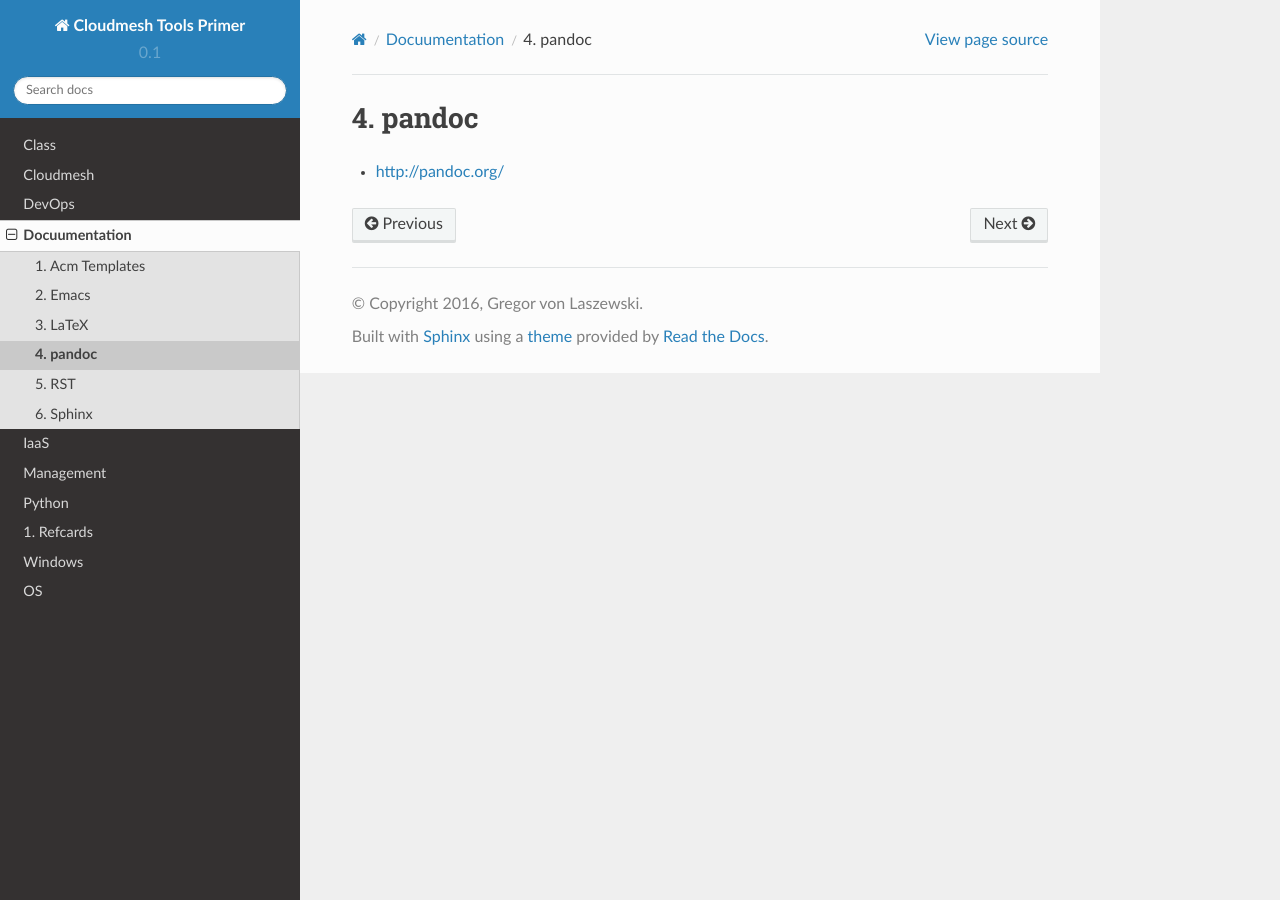
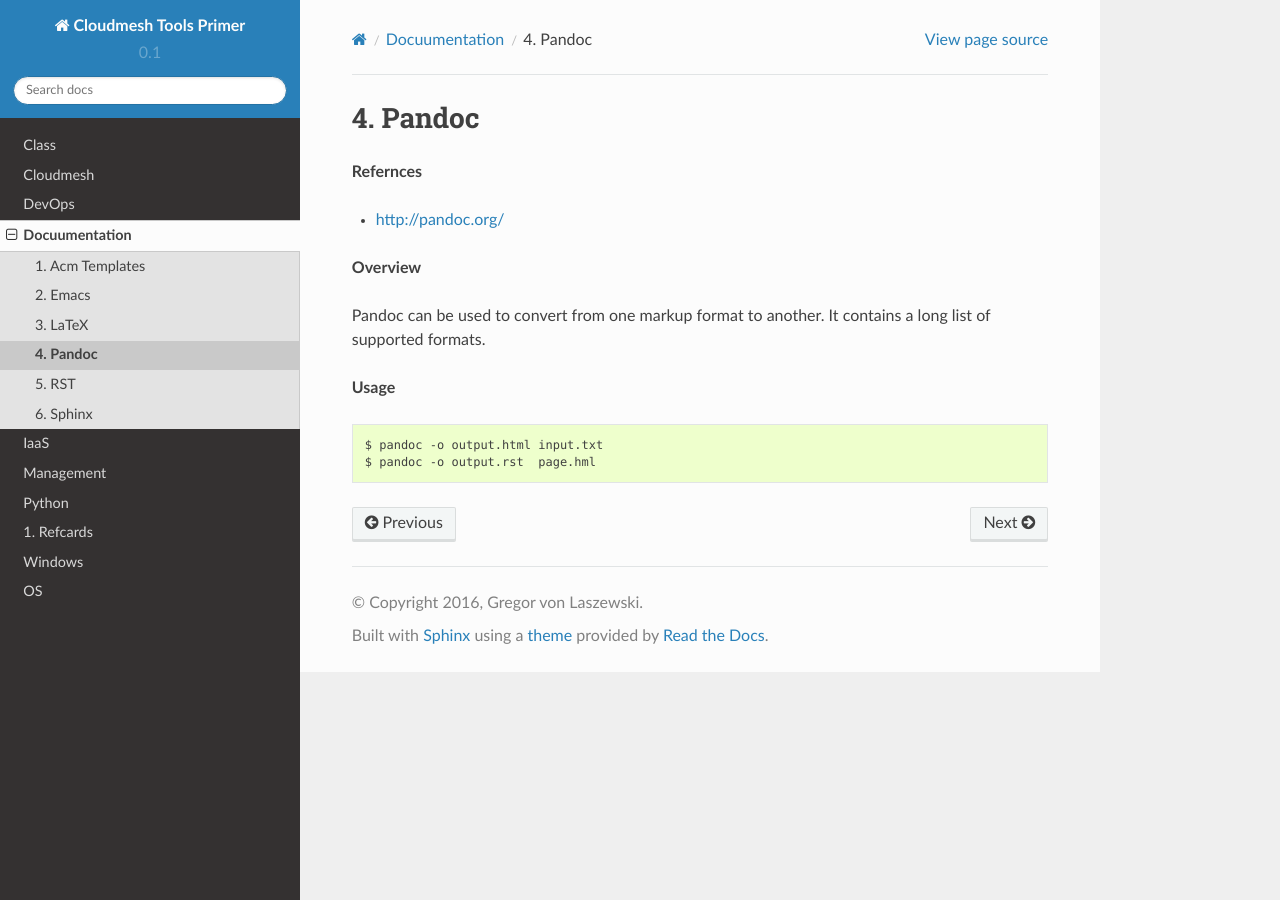
Before and after one commit to tangbeve/tools, a Sphinx documentation site: the page built from docs/source/doc/pandoc.rst, in a window 1280 px wide. Built offline with Sphinx 7.4.7 and the Read the Docs theme 2.0.0, drawn with Linux system fonts in a browser that asks for light colours; formulas are drawn with MathJax 3; pages that are not in the unit, such as notebooks, are missing from menus.

```diff
--- a/docs/source/conf.py
+++ b/docs/source/conf.py
@@ -38,6 +38,8 @@ extensions = [
     'sphinx.ext.viewcode',
     'sphinx.ext.githubpages',
 ]
+
+extensions += ['sphinx-prompt']
 
 # Add any paths that contain templates here, relative to this directory.
 templates_path = ['_templates']
--- a/docs/source/doc/pandoc.rst
+++ b/docs/source/doc/pandoc.rst
@@ -1,4 +1,18 @@
-pandoc
+Pandoc
 ======
 
+**Refernces**
+
 * http://pandoc.org/
+
+**Overview**
+
+Pandoc can be used to convert from one markup format to
+another. It contains a long list of supported formats.
+
+**Usage**
+
+.. prompt:: bash
+
+   pandoc -o output.html input.txt
+   pandoc -o output.rst  page.hml
```
Also changed, not shown: docs/source/os/linux.rst (+5 -2 lines).
